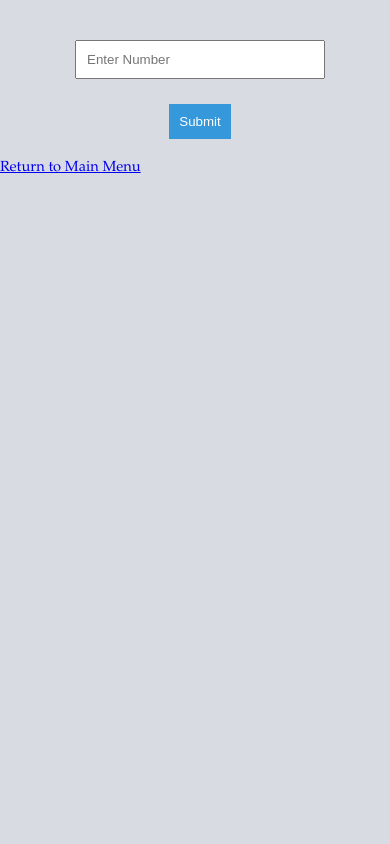
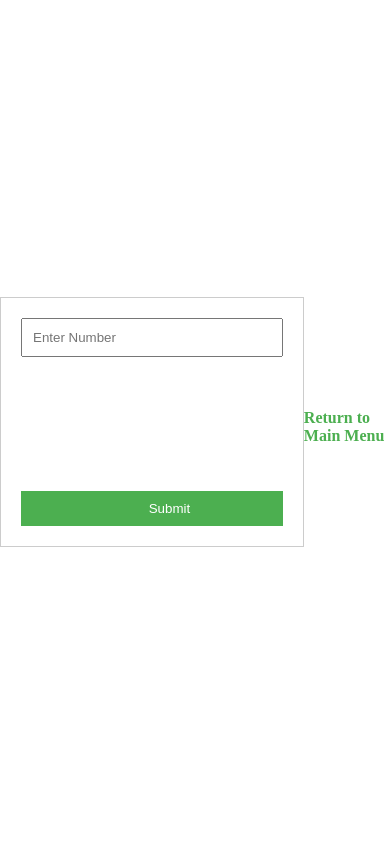
Before and after one commit to AbhinavJoe/KubeCentrix-Fraud-Detector, a Flask app: page /verification in a window 390 px wide. Run offline with Flask 3, Linux system fonts and the light colour scheme.

Commit message:
Update verification.css

```diff
--- a/src/chrome extension/static/verification.css
+++ b/src/chrome extension/static/verification.css
@@ -1,74 +1,70 @@
-body,
-html {
-    background-color: #D8DBE2;
-    font-family: "Palatino Linotype", "Book Antiqua", Palatino, serif;
-    font-size: 11pt;
+body {
     margin: 0;
     padding: 0;
+    display: flex;
+    align-items: center;
+    justify-content: center;
+    height: 100vh; /* Ensure the form is centered vertically */
 }
 
+form {
+    width: 500px;
+    max-width: 100%;
+    height: 250px;
+    display: flex;
+    flex-direction: column;
+    justify-content: space-between;
+    padding: 20px;
+    box-sizing: border-box;
+    border: 1px solid #ccc; /* Add a border for better visibility */
+}
 
+label {
+    display: none; /* Hide the empty label */
+}
 
-form {
+input {
+    width: 100%;
+    box-sizing: border-box;
+    padding: 10px;
+    margin-bottom: 10px;
+}
+
+button {
+    width: 100%;
+    padding: 10px 25px;
+    background-color: #4CAF50;
+    color: #fff;
+    border: none;
+    cursor: pointer;
+    margin-top :-70px;
+    padding-left: 60px;
+    /* margin-left: -150px; */
+    /* margin-right:1000px; */
+    /* margin-right: ;*/
+}
+
+button:hover {
+    background-color: #45a049;
+}
+
+div {
     display: flex;
     flex-direction: column;
     align-items: center;
-    margin-top: 30px;
-    margin-bottom: 20px;
 }
 
-label {
-    margin-bottom: 10px;
-}
-
-input[type="tel"] {
-    padding: 10px;
-    width: 250px;
-    margin-bottom: 15px;
-    box-sizing: border-box;
-}
-
-button {
-    padding: 10px;
-    background-color: #3498db;
-    color: white;
-    border: none;
+p {
     margin-top: 10px;
 }
 
 a {
-    display: block;
-    margin-top: 20px;
+    margin-top: 10px;
+    text-decoration: none;
+    color: #4CAF50;
+    font-weight: bold;
 }
 
 a:hover {
-    color: purple;
+    color: #45a049;
 }
-
-
-@media only screen and (max-width: 1024px) {
-
-    body,
-    html {
-        width: 400px;
-        height: 150px;
-    }
-
-    .main {
-        width: 250px;
-        margin-left: 25px;
-        margin-right: 25px;
-    }
-
-    div#navigation {
-        width: 250px;
-        margin-left: 25px;
-        margin-right: 25px;
-    }
-
-    .footer {
-        width: 250px;
-        margin-left: 25px;
-        margin-right: 25px;
-    }
-}
```
